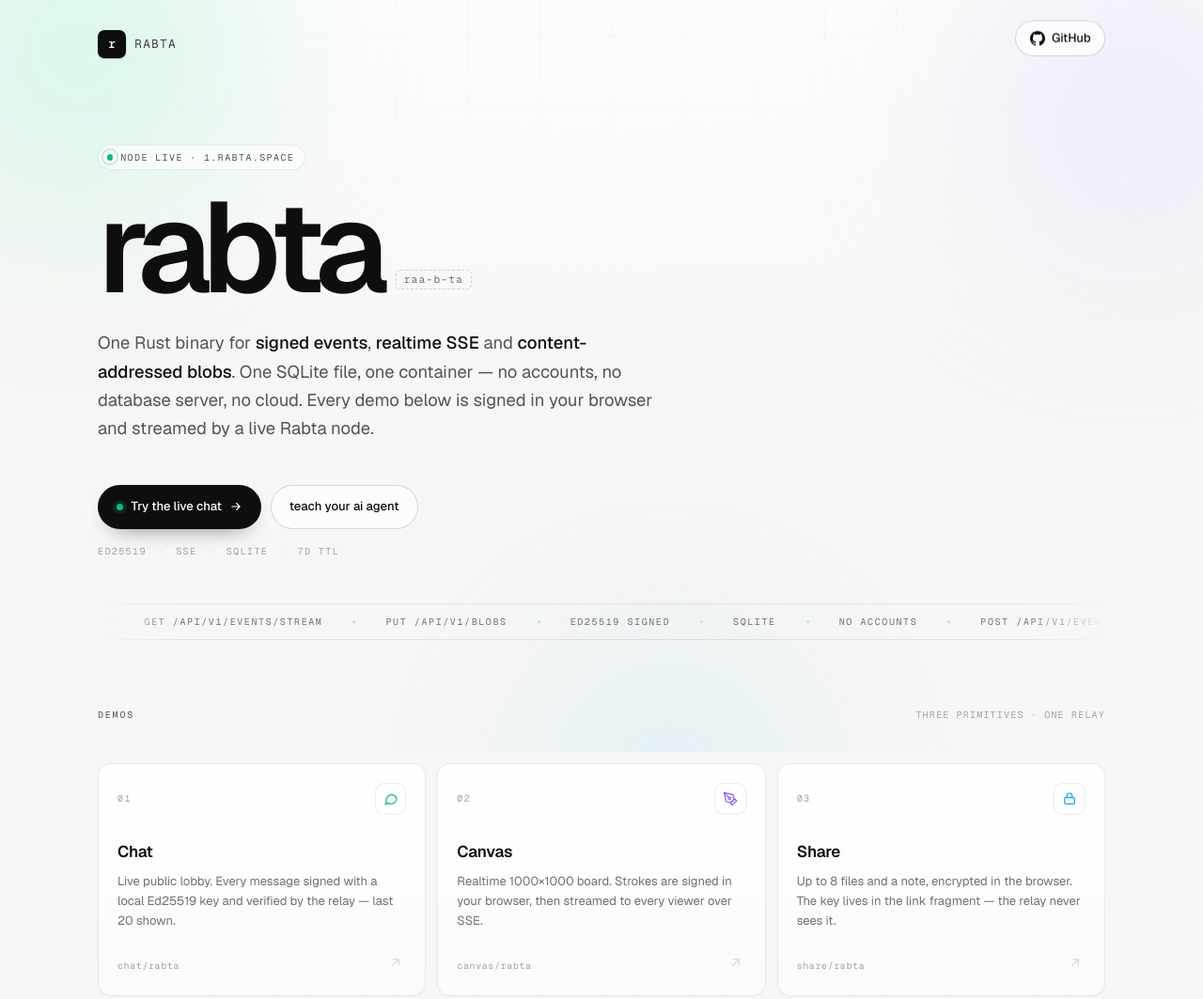
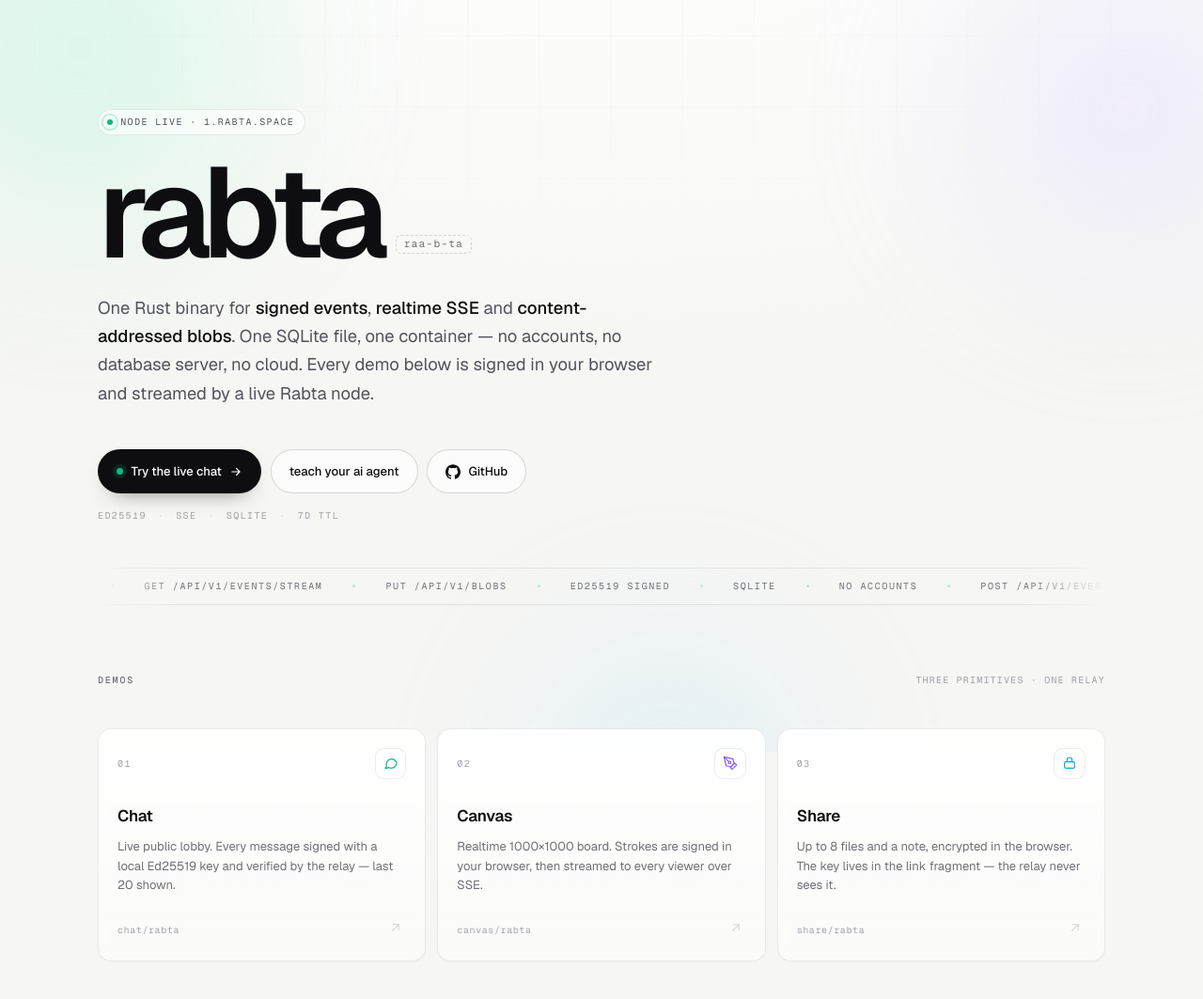
Before and after one commit to rabta-protocol/website, a plain HTML site: page index.html in a window 1280 px wide. Shown: the top 1063 px of the page at 94% size. Drawn offline with nearby package versions, Linux system fonts and the light colour scheme; no server answers.

Commit message:
refactor: remove navbar, move GitHub link into hero

```diff
--- a/index.html
+++ b/index.html
@@ -85,33 +85,6 @@
   main { position: relative; z-index: 1; width: 100%; max-width: 72rem; margin: 0 auto; padding: 1.25rem 1.5rem 3rem; }
   @media (min-width: 48rem) { main { padding: 1.75rem 2.5rem 4rem; } }
 
-  /* header */
-  .top { display: flex; align-items: center; justify-content: space-between; gap: 1rem; }
-  .brand { display: inline-flex; align-items: center; gap: .6rem; text-decoration: none; color: inherit; }
-  .brand-tile {
-    display: grid; place-items: center; width: 1.85rem; height: 1.85rem;
-    border-radius: .45rem; background: var(--ink); color: #fff;
-    font-family: var(--mono); font-size: .8rem; font-weight: 600; letter-spacing: -.04em;
-    box-shadow: 0 1px 2px rgba(0, 0, 0, .18);
-  }
-  .brand-name { font-family: var(--mono); font-size: .8rem; letter-spacing: .1em; text-transform: uppercase; color: #3f3f46; }
-  .top-actions { display: flex; align-items: center; gap: .5rem; }
-  .pill {
-    display: inline-flex; align-items: center; gap: .45rem;
-    padding: .5rem .9rem;
-    border: 1px solid var(--line-strong); border-radius: 999px;
-    background: rgba(255, 255, 255, .7); color: var(--ink);
-    font-family: var(--sans); font-size: .8125rem; font-weight: 500; text-decoration: none;
-    box-shadow: 0 1px 2px rgba(0, 0, 0, .04);
-    -webkit-backdrop-filter: blur(8px); backdrop-filter: blur(8px);
-    transition: transform .25s cubic-bezier(.2, .8, .2, 1), background .2s, border-color .2s, box-shadow .25s;
-  }
-  .pill:hover, .pill:focus-visible {
-    transform: translateY(-1px); background: #fff; border-color: var(--ink);
-    box-shadow: 0 8px 20px -14px rgba(0, 0, 0, .5); outline: none;
-  }
-  .pill svg { width: 1rem; height: 1rem; }
-
   /* hero */
   .hero { padding: 3.5rem 0 0; }
   @media (min-width: 48rem) { .hero { padding: 5.5rem 0 0; } }
@@ -169,6 +142,7 @@
   .btn-ghost { border-color: var(--line-strong); background: rgba(255, 255, 255, .7); color: var(--ink); }
   .btn-ghost:hover { transform: translateY(-2px); border-color: var(--ink); background: #fff; }
   .btn .spark { width: .45rem; height: .45rem; border-radius: 50%; background: var(--accent); box-shadow: 0 0 0 4px rgba(16, 185, 129, .14); }
+  .btn-github svg { width: 1rem; height: 1rem; }
   .hero-meta {
     display: flex; flex-wrap: wrap; align-items: center; gap: .4rem .75rem;
     margin-top: 1.75rem;
@@ -347,19 +321,6 @@
 </div>
 
 <main>
-  <header class="top">
-    <a class="brand" href="index.html">
-      <span class="brand-tile">r</span>
-      <span class="brand-name">rabta</span>
-    </a>
-    <div class="top-actions">
-      <a class="pill" href="https://github.com/rabta-protocol/rabta" target="_blank" rel="noreferrer">
-        <svg viewBox="0 0 24 24" fill="currentColor" aria-hidden="true"><path d="M12 .297c-6.63 0-12 5.373-12 12 0 5.303 3.438 9.8 8.205 11.385.6.113.82-.258.82-.577 0-.285-.01-1.04-.015-2.04-3.338.724-4.042-1.61-4.042-1.61C4.422 18.07 3.633 17.7 3.633 17.7c-1.087-.744.084-.729.084-.729 1.205.084 1.838 1.236 1.838 1.236 1.07 1.835 2.809 1.305 3.495.998.108-.776.417-1.305.76-1.605-2.665-.3-5.466-1.332-5.466-5.93 0-1.31.465-2.38 1.235-3.22-.135-.303-.54-1.523.105-3.176 0 0 1.005-.322 3.3 1.23.96-.267 1.98-.399 3-.405 1.02.006 2.04.138 3 .405 2.28-1.552 3.285-1.23 3.285-1.23.645 1.653.24 2.873.12 3.176.765.84 1.23 1.91 1.23 3.22 0 4.61-2.805 5.625-5.475 5.92.42.36.81 1.096.81 2.22 0 1.606-.015 2.896-.015 3.286 0 .315.21.69.825.57C20.565 22.092 24 17.592 24 12.297c0-6.627-5.373-12-12-12"/></svg>
-        GitHub
-      </a>
-    </div>
-  </header>
-
   <section class="hero">
     <button class="eyebrow node-chip" type="button" title="Copy node URL">
       <span class="live-dot" aria-hidden="true"></span>
@@ -374,6 +335,10 @@
         <svg class="arrow" width="14" height="14" viewBox="0 0 24 24" fill="none" stroke="currentColor" stroke-width="2" stroke-linecap="round" stroke-linejoin="round" aria-hidden="true"><path d="M5 12h14M13 6l6 6-6 6"/></svg>
       </a>
       <a class="btn btn-ghost" href="llms.txt">teach your ai agent</a>
+      <a class="btn btn-ghost btn-github" href="https://github.com/rabta-protocol/rabta" target="_blank" rel="noreferrer">
+        <svg viewBox="0 0 24 24" fill="currentColor" aria-hidden="true"><path d="M12 .297c-6.63 0-12 5.373-12 12 0 5.303 3.438 9.8 8.205 11.385.6.113.82-.258.82-.577 0-.285-.01-1.04-.015-2.04-3.338.724-4.042-1.61-4.042-1.61C4.422 18.07 3.633 17.7 3.633 17.7c-1.087-.744.084-.729.084-.729 1.205.084 1.838 1.236 1.838 1.236 1.07 1.835 2.809 1.305 3.495.998.108-.776.417-1.305.76-1.605-2.665-.3-5.466-1.332-5.466-5.93 0-1.31.465-2.38 1.235-3.22-.135-.303-.54-1.523.105-3.176 0 0 1.005-.322 3.3 1.23.96-.267 1.98-.399 3-.405 1.02.006 2.04.138 3 .405 2.28-1.552 3.285-1.23 3.285-1.23.645 1.653.24 2.873.12 3.176.765.84 1.23 1.91 1.23 3.22 0 4.61-2.805 5.625-5.475 5.92.42.36.81 1.096.81 2.22 0 1.606-.015 2.896-.015 3.286 0 .315.21.69.825.57C20.565 22.092 24 17.592 24 12.297c0-6.627-5.373-12-12-12"/></svg>
+        GitHub
+      </a>
     </div>
     <div class="hero-meta">
       <span>ed25519</span><span>sse</span><span>sqlite</span><span>7d ttl</span>
@@ -959,8 +924,7 @@
   const hero = () => {
     if (!window.gsap || reduce) return;
     const tl = window.gsap.timeline({ defaults: { ease: 'power3.out', duration: .7 } });
-    tl.from('.brand, .top-actions .pill', { y: -8, opacity: 0, stagger: .08, duration: .5 })
-      .from('.eyebrow', { y: 10, opacity: 0, duration: .45 }, '-=.25')
+    tl.from('.eyebrow', { y: 10, opacity: 0, duration: .45 })
       .from('.hero-title .word', { y: 34, opacity: 0, duration: .85 }, '-=.2')
       .from('.pron', { opacity: 0, x: -8, duration: .5 }, '-=.55')
       .from('.lede', { y: 16, opacity: 0, duration: .6 }, '-=.45')
```
